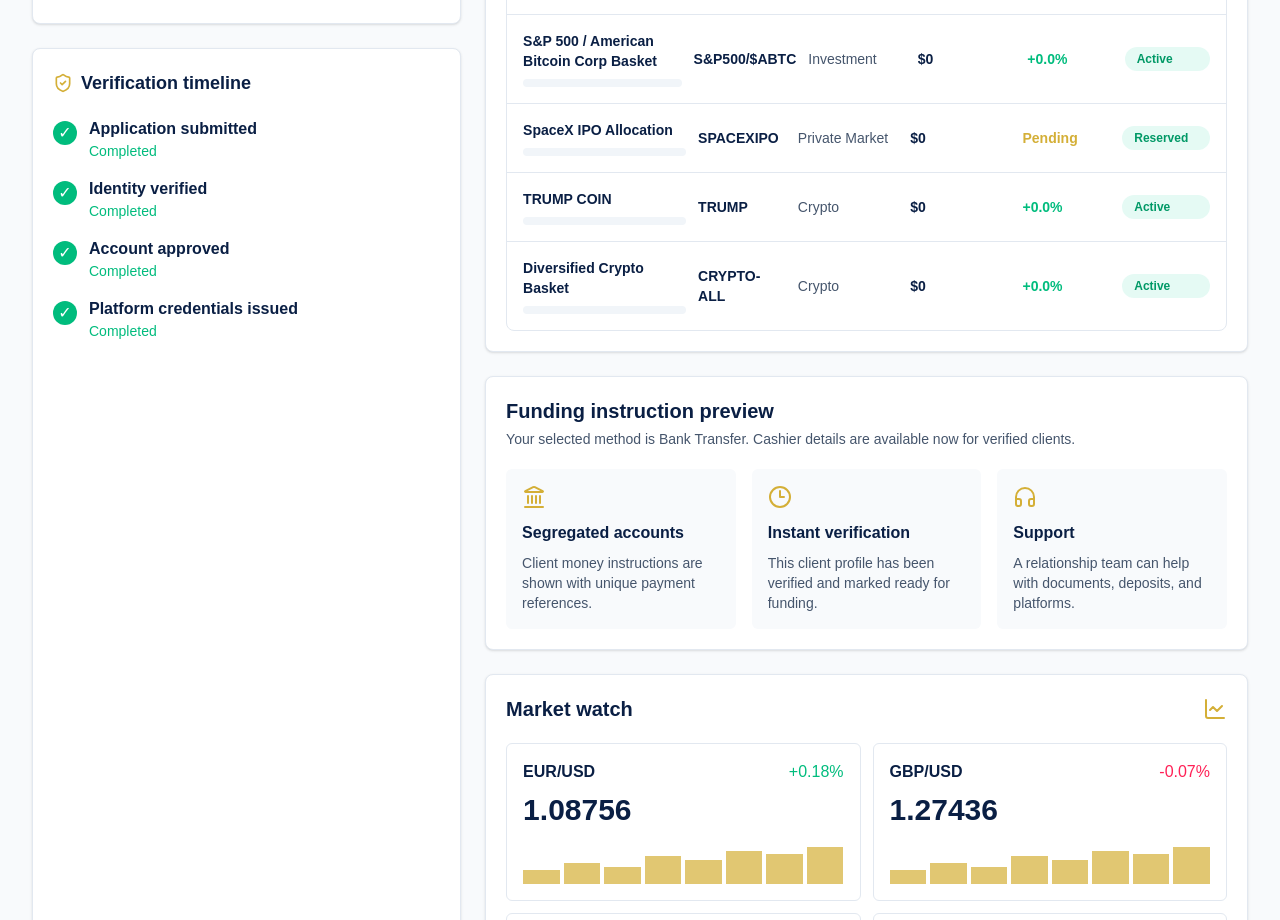
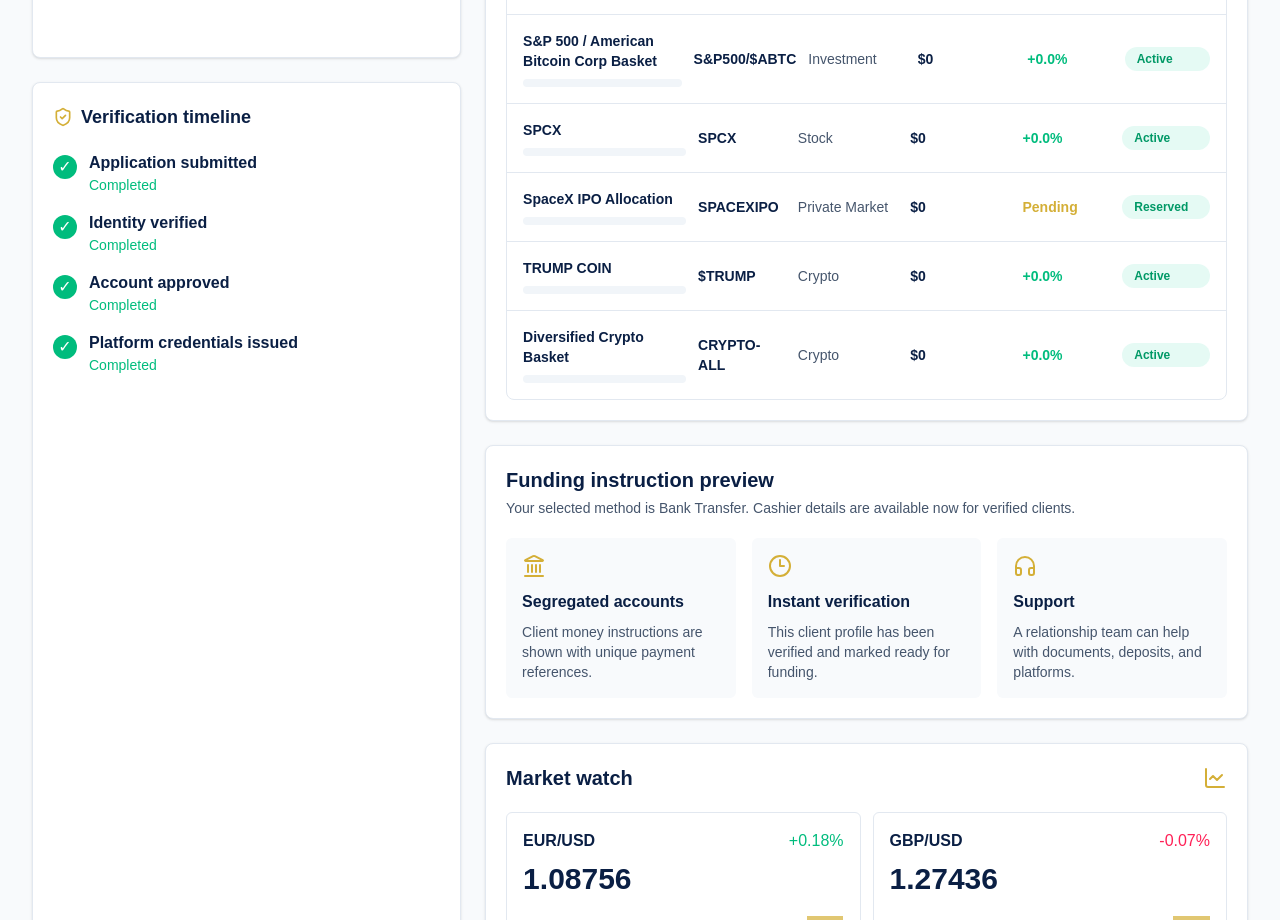
Before and after one commit to bigjosie6-cell/apexmarket, a Next.js app: page /client-portal in a window 1280 px wide. Shown: the part 1420-2340 px from the top of the page. Built offline with nearby package versions, Linux system fonts and the light colour scheme.

Commit message:
Add SPCX and update Trump Coin symbol

```diff
--- a/src/app/client-portal/page.tsx
+++ b/src/app/client-portal/page.tsx
@@ -74,8 +74,9 @@ const defaultHoldings: Holding[] = [
   { name: "S&P 500", symbol: "S&P500", category: "Stocks", value: 0, returnValue: "+0.0%", status: "Active", allocation: 0 },
   { name: "S&P 500 / XRP Basket", symbol: "S&P500/XRP", category: "Investment", value: 0, returnValue: "+0.0%", status: "Active", allocation: 0 },
   { name: "S&P 500 / American Bitcoin Corp Basket", symbol: "S&P500/$ABTC", category: "Investment", value: 0, returnValue: "+0.0%", status: "Active", allocation: 0 },
+  { name: "SPCX", symbol: "SPCX", category: "Stock", value: 0, returnValue: "+0.0%", status: "Active", allocation: 0 },
   { name: "SpaceX IPO Allocation", symbol: "SPACEXIPO", category: "Private Market", value: 0, returnValue: "Pending", status: "Reserved", allocation: 0 },
-  { name: "TRUMP COIN", symbol: "TRUMP", category: "Crypto", value: 0, returnValue: "+0.0%", status: "Active", allocation: 0 },
+  { name: "TRUMP COIN", symbol: "$TRUMP", category: "Crypto", value: 0, returnValue: "+0.0%", status: "Active", allocation: 0 },
   { name: "Diversified Crypto Basket", symbol: "CRYPTO-ALL", category: "Crypto", value: 0, returnValue: "+0.0%", status: "Active", allocation: 0 },
 ];
 
--- a/src/lib/portfolio.ts
+++ b/src/lib/portfolio.ts
@@ -27,8 +27,9 @@ const defaultHoldings: Holding[] = [
   { name: "S&P 500", symbol: "S&P500", category: "Stocks", value: 0, returnValue: "+0.0%", status: "Active", allocation: 0 },
   { name: "S&P 500 / XRP Basket", symbol: "S&P500/XRP", category: "Investment", value: 0, returnValue: "+0.0%", status: "Active", allocation: 0 },
   { name: "S&P 500 / American Bitcoin Corp Basket", symbol: "S&P500/$ABTC", category: "Investment", value: 0, returnValue: "+0.0%", status: "Active", allocation: 0 },
+  { name: "SPCX", symbol: "SPCX", category: "Stock", value: 0, returnValue: "+0.0%", status: "Active", allocation: 0 },
   { name: "SpaceX IPO Allocation", symbol: "SPACEXIPO", category: "Private Market", value: 0, returnValue: "Pending", status: "Reserved", allocation: 0 },
-  { name: "TRUMP COIN", symbol: "TRUMP", category: "Crypto", value: 0, returnValue: "+0.0%", status: "Active", allocation: 0 },
+  { name: "TRUMP COIN", symbol: "$TRUMP", category: "Crypto", value: 0, returnValue: "+0.0%", status: "Active", allocation: 0 },
   { name: "Diversified Crypto Basket", symbol: "CRYPTO-ALL", category: "Crypto", value: 0, returnValue: "+0.0%", status: "Active", allocation: 0 },
 ];
 
```
